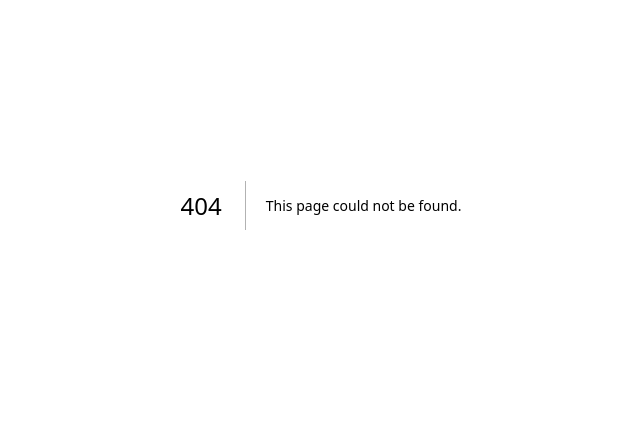
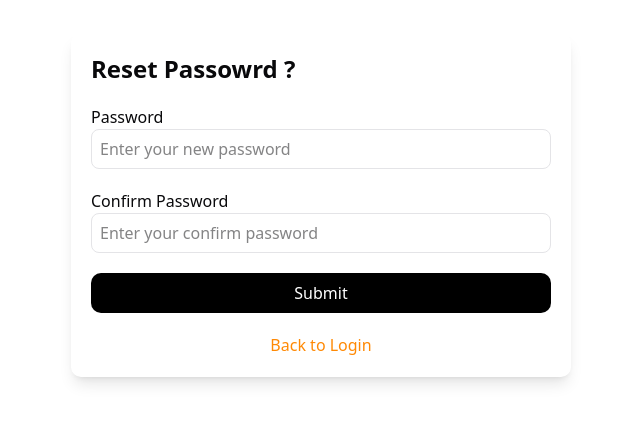
Before and after one commit to AyushKatre05/Replix, a Next.js app in the folder frontend/: page /reset-password/1 in a window 1280 px wide. Before the commit this address had no page. Shown: the part 195-618 px from the top of the page, without its empty margins (319-959 px from the left). Built offline with nearby package versions, Linux system fonts and the light colour scheme.

Commit message:
reset password screen

```diff
--- /dev/null
+++ b/frontend/src/app/(auth)/reset-password/[email]/page.tsx
@@ -0,0 +1,92 @@
+"use client";
+import React, { useState } from "react";
+import axios from "axios";
+import { ToastContainer, toast } from "react-toastify";
+import "react-toastify/dist/ReactToastify.css";
+import { useSearchParams } from "next/navigation";
+import Link from "next/link";
+
+export default function ResetPassword({
+  params,
+}: {
+  params: { email: string };
+}) {
+  const searchParam = useSearchParams();
+  const [authState, setAuthState] = useState({
+    password: "",
+    cpassword: "",
+  });
+  const [loading, setLoading] = useState(false);
+  const submit = (event: React.FormEvent) => {
+    event.preventDefault();
+    setLoading(true);
+    axios
+      .post("/api/auth/reset-password", {
+        email: params.email,
+        signature: searchParam.get("signature"),
+        password: authState.password,
+        password_confirmation: authState.cpassword,
+      })
+      .then((res) => {
+        const response = res.data;
+        if (response.status == 400) {
+          toast.error(response.message, { theme: "colored" });
+        } else if (response.status == 200) {
+          toast.success(response.message, { theme: "colored" });
+        }
+      })
+      .catch((err) => {
+        setLoading(false);
+        console.log("err..", err);
+      });
+  };
+  return (
+    <>
+      <ToastContainer />
+      <div className="h-screen w-screen flex justify-center items-center">
+        <div className="w-[500px] p-5 rounded-lg shadow-lg">
+          <h1 className="text-2xl font-bold">Reset Passowrd ?</h1>
+
+          <form onSubmit={submit}>
+            <div className="mt-5">
+              <label className="block">Password</label>
+              <input
+                type="password"
+                placeholder="Enter your new password"
+                className="w-full h-10 p-2 border rounded-md outline-red-400"
+                onChange={(event) =>
+                  setAuthState({ ...authState, password: event.target.value })
+                }
+              />
+            </div>
+            <div className="mt-5">
+              <label className="block">Confirm Password</label>
+              <input
+                type="password"
+                placeholder="Enter your confirm password"
+                className="w-full h-10 p-2 border rounded-md outline-red-400"
+                onChange={(event) =>
+                  setAuthState({ ...authState, cpassword: event.target.value })
+                }
+              />
+            </div>
+            <div className="mt-5">
+              <button
+                className="w-full bg-black p-2 rounded-lg text-white"
+                disabled={loading}
+              >
+                {loading ? "Processing.." : "Submit"}
+              </button>
+            </div>
+            <div className="mt-5 text-center">
+              <Link href="/login" className="text-orange-400">
+                {" "}
+                Back to Login
+              </Link>
+            </div>
+          </form>
+        </div>
+      </div>
+    </>
+  );
+}
```
